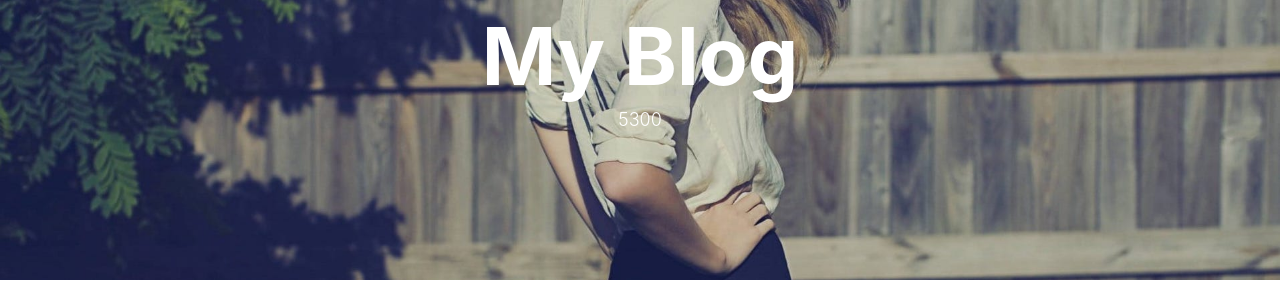
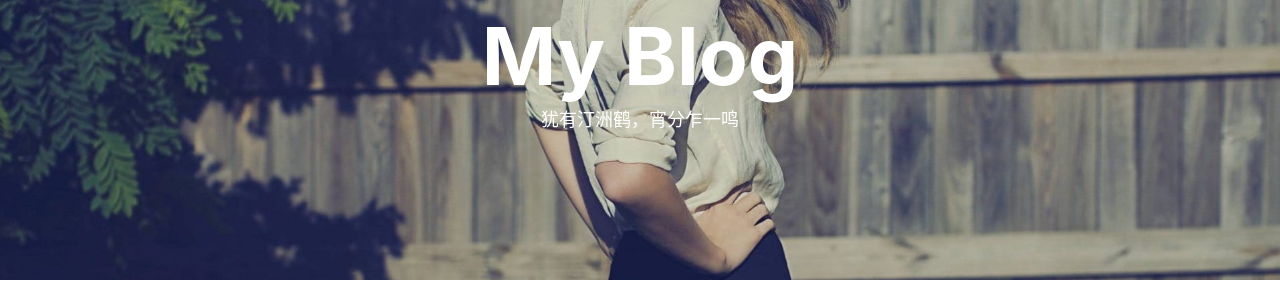
Before and after one commit to yuemanly/yuemanly.github.io, a Jekyll site: the page built from index.html, in a window 1280 px wide. Shown: the part 138-438 px from the top of the page. Built offline with Jekyll 4.4.1, drawn with Linux system fonts in a browser that asks for light colours; nearby versions of some CDN libraries; the list of posts is cut into pages by our own code; comment, search, counter and statistics services are not loaded.

Commit message:
Update index.html

```diff
--- a/index.html
+++ b/index.html
@@ -1,6 +1,6 @@
 ---
 layout: page
-description: "5300"
+description: "犹有汀洲鹤，宵分乍一鸣"
 ---
 
 {% for post in paginator.posts %}
```
